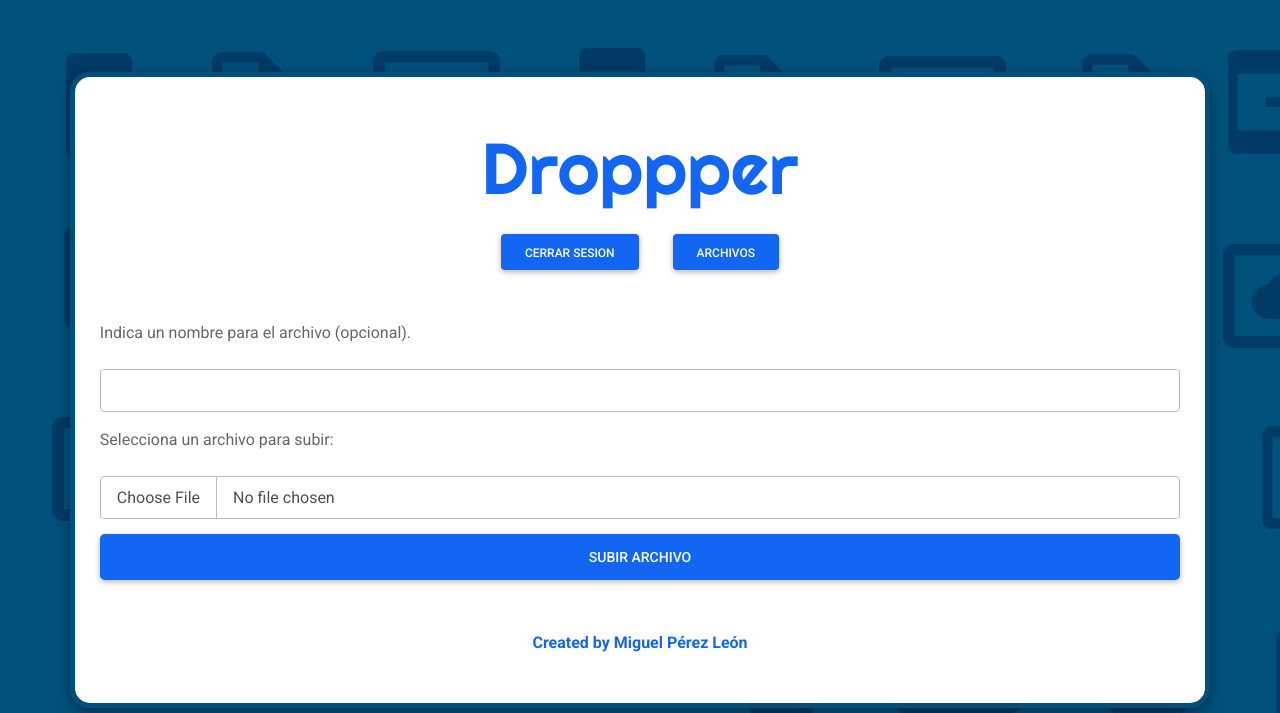
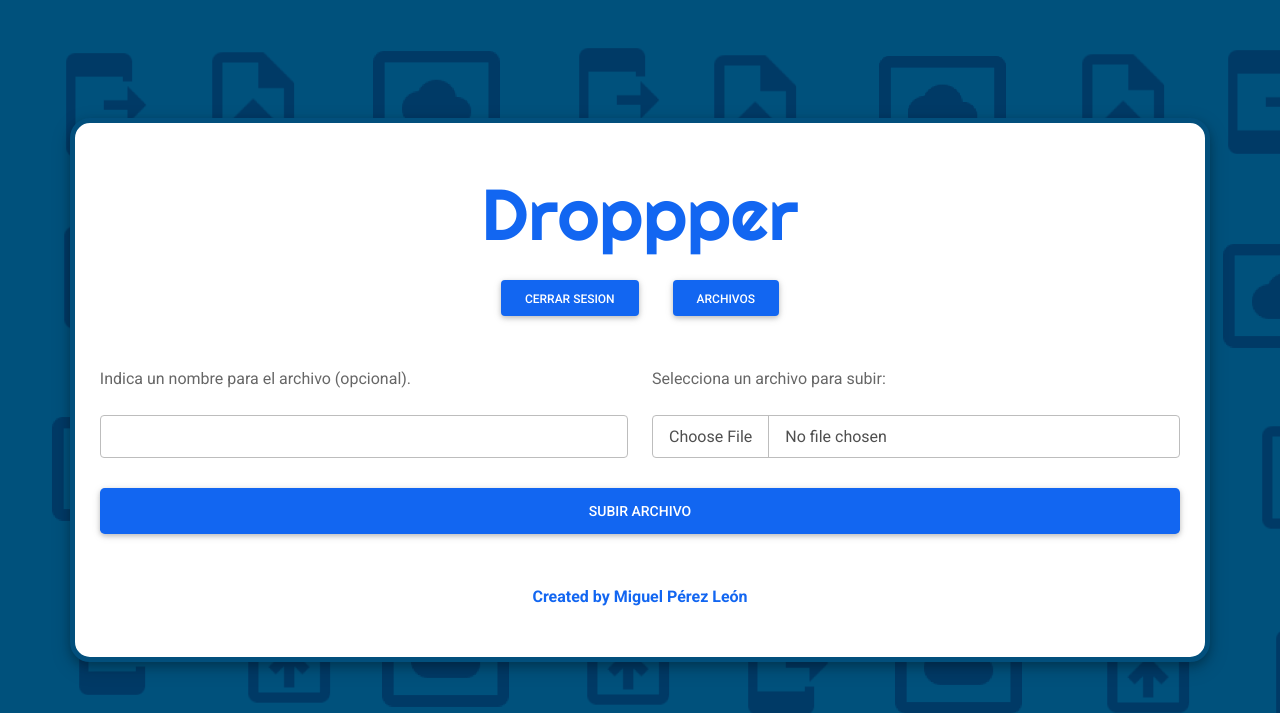
Before and after one commit to mperleo/Droppper, a PHP site: page /principal.php in a window 1280 px wide. Shown: the top 713 px of the page. Run offline with PHP 8.4, Linux system fonts and the light colour scheme; the visitor is signed in with stand-in values (Sample User, id 1).

Commit message:
cambios en la interfaz

```diff
--- a/archivos.php
+++ b/archivos.php
@@ -60,6 +60,8 @@
                 <h3>Selecciona un archivo para recuperar:</h3> <br>
                 <form method="POST" class="form-check">
 
+                    <input class="btn btn-primary btn-lg" type="submit" value="Descargar"> <br><br>
+
                     <?php
                         foreach($archivos as $archivo){
                             if(strcmp($archivo,'.')!==0 && strcmp($archivo,'..')!==0){
@@ -78,7 +80,7 @@
                         }
                     ?>
 
-                    <input class="btn btn-primary btn-lg" type="submit" value="Descargar">
+
                 </form>
 
             </div>
--- a/principal.php
+++ b/principal.php
@@ -79,13 +79,22 @@
             <div>
                 <form action="principal.php" method="post" enctype="multipart/form-data">
 
-                    <label for="nombre" class="form-label">Indica un nombre para el archivo (opcional).</label>
-                    <input type="text" class="form-control form-control-lg margin-buttons-sm" name="nombre" id="nombre"/>
+                    <div class="row">
 
-                    <label for="archivo" class="form-label">Selecciona un archivo para subir:</label>
-                    <input type="file" class="form-control form-control-lg margin-buttons-sm" name="archivo" id="archivo"/>
+                        <div class="col-md-6">
+                            <label for="nombre" class="form-label">Indica un nombre para el archivo (opcional).</label>
+                            <input type="text" class="form-control form-control-lg margin-buttons-sm" name="nombre" id="nombre"/>
+                        </div>
+
+                        <div class="col-md-6">
+                            <label for="archivo" class="form-label">Selecciona un archivo para subir:</label>
+                            <input type="file" class="form-control form-control-lg margin-buttons-sm" name="archivo" id="archivo"/>
+                        </div>
+
+                    </div>
 
                     <input type="submit" value="Subir archivo" class="btn btn-lg btn-primary btn-block margin-buttons-sm"/>
+
                 </form>
             </div>
 
```
